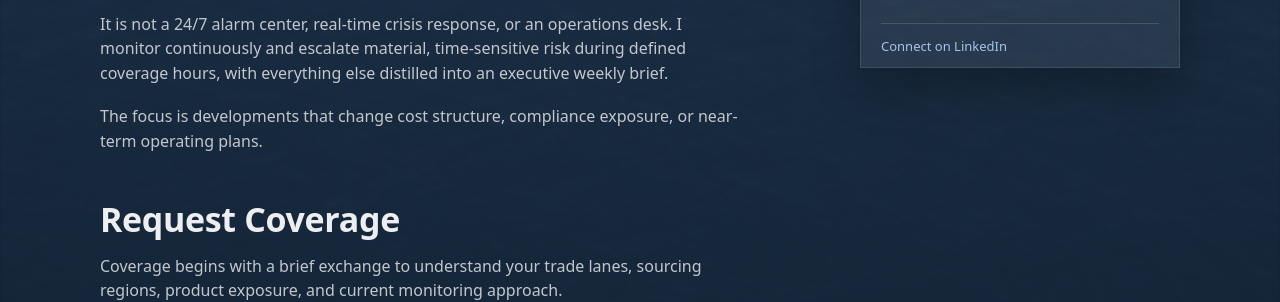
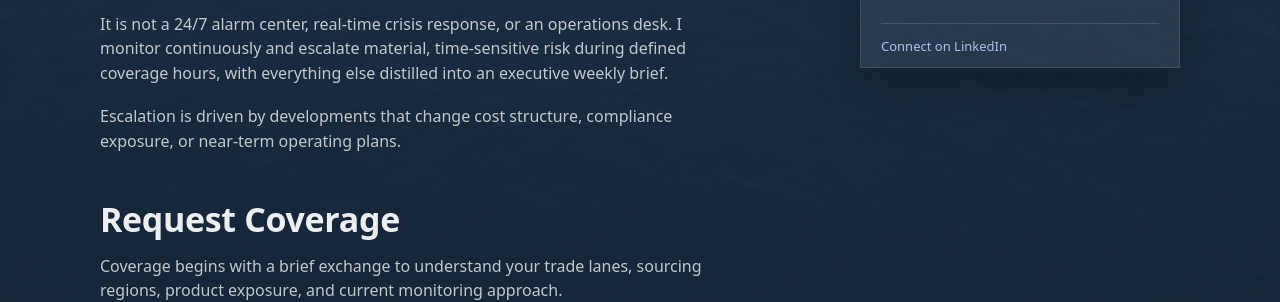
Before and after one commit to importrisk/import-risk-intelligence-site, a Jekyll site: the page built from index.html, in a window 1280 px wide. Shown: the part 1470-1772 px from the top of the page. Built offline with Jekyll 4.4.1, drawn with Linux system fonts in a browser that asks for light colours.

Commit message:
Update index.html

```diff
--- a/index.html
+++ b/index.html
@@ -128,8 +128,7 @@ description: Independent risk assessment for U.S. importers.
        </p>
 
        <p class="section-text">
-       The focus is developments that change cost structure, compliance exposure, or near-term operating plans.
-       </p>
+       Escalation is driven by developments that change cost structure, compliance exposure, or near-term operating plans.</p>
 
       </section>
 
```
